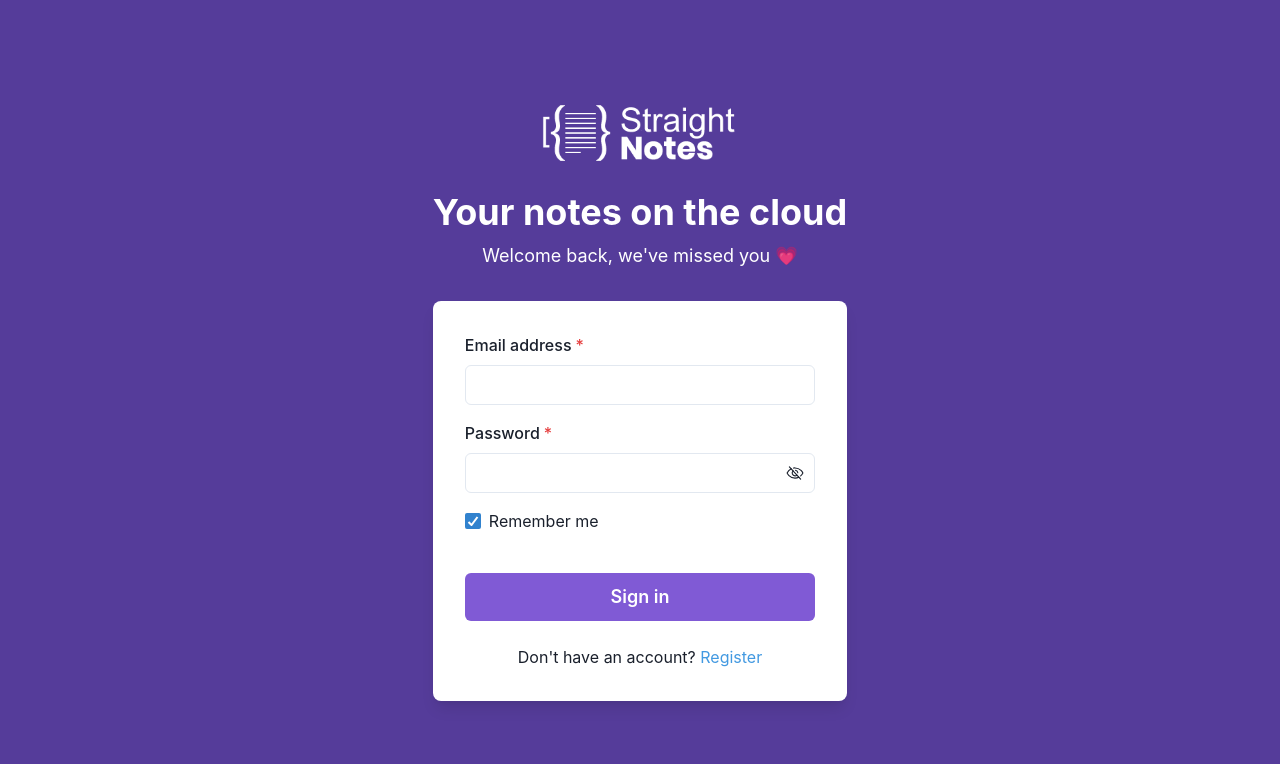
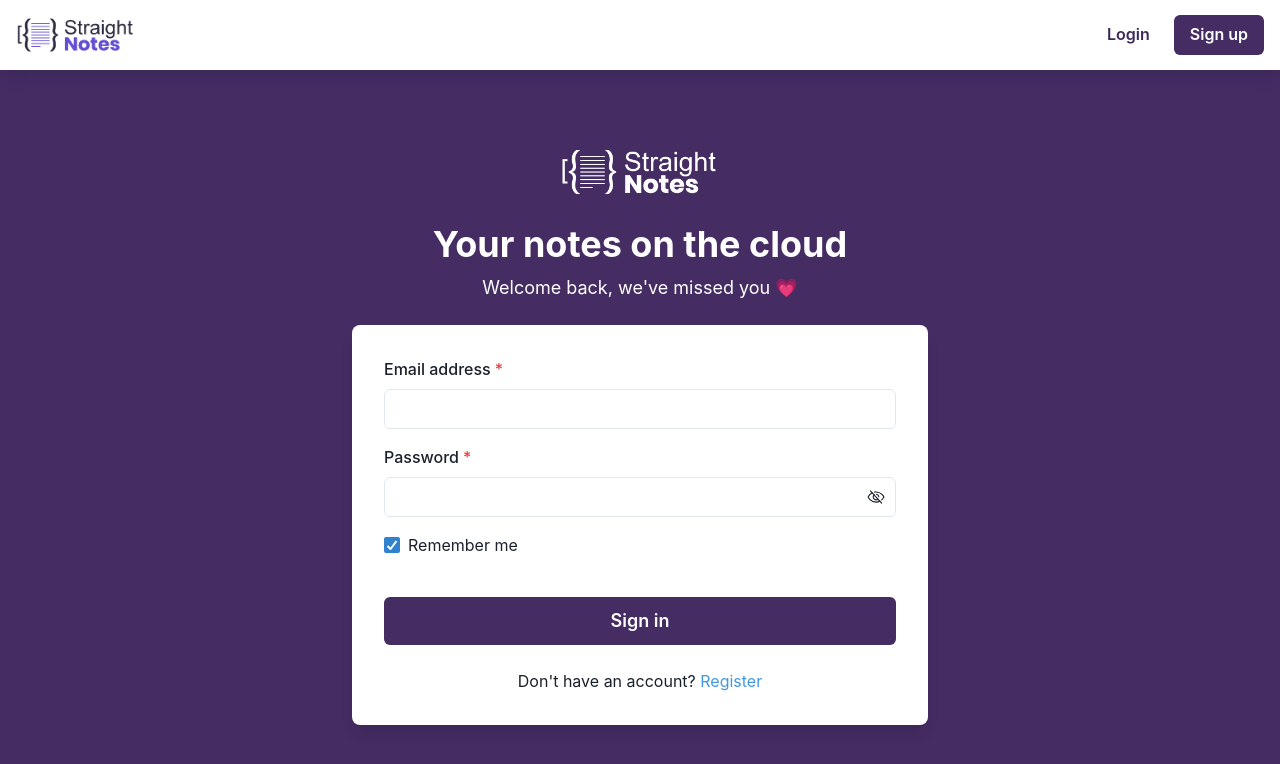
Before and after one commit to lamongabriel/straight-notes, a React (Vite) app in the folder web/: page /login in a window 1280 px wide. Shown: the top 764 px of the page. Built offline with nearby package versions, Linux system fonts and the light colour scheme.

Commit message:
theme and several layout adjustments

```diff
--- a/web/src/App.tsx
+++ b/web/src/App.tsx
@@ -11,9 +11,11 @@ import './styles/global.css'
 import { NotesContextProvider } from './contexts/NotesContext'
 import { DrawerContextProvider } from './contexts/DrawerContext'
 
+import { theme } from './styles/theme'
+
 export function App () {
   return (
-    <ChakraProvider>
+    <ChakraProvider theme={theme}>
       <AuthProvider>
         <NotesContextProvider>
           <DrawerContextProvider>
--- a/web/src/components/Header/index.tsx
+++ b/web/src/components/Header/index.tsx
@@ -44,12 +44,12 @@ export function Header () {
                 size={{ base: 'sm', md: 'md' }}
                 as={Link}
                 to='/login'
-                colorScheme='purple'
+                colorScheme='brand'
                 variant='ghost'
               >
                 Login
               </Button>
-              <Button size={{ base: 'sm', md: 'md' }} as={Link} to='/register' colorScheme='purple' variant='solid'>
+              <Button size={{ base: 'sm', md: 'md' }} as={Link} to='/register' colorScheme='brand' variant='solid'>
                 Sign up
               </Button>
             </HStack>
--- a/web/src/components/HeaderLogged/HeaderDrawer.tsx
+++ b/web/src/components/HeaderLogged/HeaderDrawer.tsx
@@ -73,7 +73,7 @@ export function HeaderDrawer () {
 
             <Flex justifyContent='space-between' alignItems='center' px={4}>
               <Text fontWeight='medium'>{notes.length} Notes</Text>
-              <Button size='sm' colorScheme='purple' variant='solid' onClick={handleCreateNote}>Note +</Button>
+              <Button size='sm' colorScheme='brand' variant='solid' onClick={handleCreateNote}>Note +</Button>
             </Flex>
 
             <Accordion>
@@ -86,7 +86,7 @@ export function HeaderDrawer () {
                           <Text
                             noOfLines={1}
                             fontWeight='bold'
-                            color={currentNote._id === note._id ? 'purple.500' : 'inherit'}
+                            color={currentNote._id === note._id ? 'brand.500' : 'inherit'}
                           >
                             {note.title}
                           </Text>
@@ -103,7 +103,7 @@ export function HeaderDrawer () {
                       <Flex justifyContent='space-between'>
                         <Button
                           size='sm'
-                          colorScheme='purple'
+                          colorScheme='brand'
                           variant='outline'
                           onClick={() => handleSelectNote(note)}
                         >
@@ -113,7 +113,7 @@ export function HeaderDrawer () {
                         <Button
                           leftIcon={<Icon as={ClockClockwise} />}
                           size='sm'
-                          colorScheme='purple'
+                          colorScheme='brand'
                           variant='outline'
                         >
                           {moment(note.updatedAt).fromNow()}
--- a/web/src/components/Layout/index.tsx
+++ b/web/src/components/Layout/index.tsx
@@ -1,7 +1,7 @@
 import { ReactNode } from 'react'
 import { Flex } from '@chakra-ui/react'
 
-import { Fade, Slide } from 'react-awesome-reveal'
+import { Zoom } from 'react-awesome-reveal'
 
 import { Header } from '../Header'
 
@@ -14,17 +14,14 @@ export function Layout ({ children }: LayoutProps) {
     <Flex
       flexDir='column'
       overflowX='hidden'
-      bg='purple.800'
-      bgGradient='linear-gradient(90deg, rgba(95,10,135,1) 0%, rgba(142,71,156,1) 100%)'
+      bg='brand.500'
     >
-      <Slide direction='down'>
-        <Header />
-      </Slide>
-      <Fade>
+      <Header />
+      <Zoom duration={200}>
         <Flex w='100vw' minH='calc(100vh - 70px)' maxWidth="1480px" px={8} mx='auto'>
           {children}
         </Flex>
-      </Fade>
+      </Zoom>
     </Flex>
   )
 }
--- a/web/src/components/Loading/index.tsx
+++ b/web/src/components/Loading/index.tsx
@@ -2,7 +2,7 @@ import { Spinner, Box } from '@chakra-ui/react'
 
 export function Loading () {
   return (
-    <Box backgroundColor='purple.700' display='flex' justifyContent='center' alignItems='center' minH='100vh' minW='100vw'>
+    <Box backgroundColor='brand.500' display='flex' justifyContent='center' alignItems='center' minH='100vh' minW='100vw'>
       <Spinner size='xl' color='white'/>
     </Box>
   )
--- a/web/src/components/auth/LoginForm/index.tsx
+++ b/web/src/components/auth/LoginForm/index.tsx
@@ -50,6 +50,7 @@ export function LoginForm () {
       bg={'white'}
       boxShadow={'lg'}
       p={8}
+      w='full'
     >
       <form style={{ display: 'flex', flexDirection: 'column', gap: '16px' }} onSubmit={handleSubmit}>
         <FormControl id="email" isRequired>
@@ -108,7 +109,7 @@ export function LoginForm () {
             </Checkbox>
           </Stack>
           <Button
-            colorScheme='purple'
+            colorScheme='brand'
             loadingText="Loading"
             size="lg"
             type='submit'
--- a/web/src/components/auth/RegisterForm/index.tsx
+++ b/web/src/components/auth/RegisterForm/index.tsx
@@ -49,6 +49,7 @@ export function RegisterForm () {
       bg={'white'}
       boxShadow={'lg'}
       p={8}
+      w='full'
     >
       <form style={{ display: 'flex', flexDirection: 'column', gap: '16px' }} onSubmit={handleSubmit}>
         <FormControl id="name" isRequired>
@@ -106,7 +107,7 @@ export function RegisterForm () {
           <Button
             loadingText="Submitting"
             size="lg"
-            colorScheme='purple'
+            colorScheme='brand'
             isLoading={isLoading}
             type='submit'
           >
--- a/web/src/screens/Home/index.tsx
+++ b/web/src/screens/Home/index.tsx
@@ -46,7 +46,7 @@ export function Home () {
             variant='outline'
             size='lg'
             border='2px'
-            _hover={{ bg: 'white', color: 'purple.700' }}
+            _hover={{ bg: 'white', color: 'brand.500' }}
           >
             Register for free now
           </Button>
--- a/web/src/screens/Login/index.tsx
+++ b/web/src/screens/Login/index.tsx
@@ -1,31 +1,34 @@
-import { LoginForm } from '../../components/auth/LoginForm'
 import { Link } from 'react-router-dom'
 
 import {
-  Flex,
   Box,
   Stack,
   Heading,
   Text,
-  Image
+  Image,
+  Flex
 } from '@chakra-ui/react'
-
-import { Fade } from 'react-awesome-reveal'
 
 import logo from '../../assets/images/logo-white.png'
 
+import { Layout } from '../../components/Layout'
+import { LoginForm } from '../../components/auth/LoginForm'
+
 export function Login () {
   return (
+    <Layout>
       <Flex
-      minH={'100vh'}
-      align={'center'}
-      justify={'center'}
-      bg='purple.700'
+        align='center'
+        justify='center'
+        flexDir='column'
+        w='full'
+        maxW='xl'
+        mx='auto'
+        py={12}
+        gap={6}
       >
-      <Fade>
-        <Stack spacing={8} mx={'auto'} maxW={'lg'} w='full' py={12} px={6}>
         <Stack align={'center'}>
-            <Box mb={4} maxW='200px' as={Link} to='/' >
+          <Box mb={4} maxW='160px' as={Link} to='/' >
             <Image src={logo} />
           </Box>
           <Heading color={'white'} fontSize={{ base: '2xl', lg: '4xl' }} textAlign={'center'}>
@@ -38,8 +41,7 @@ export function Login () {
 
         <LoginForm />
 
-        </Stack>
-      </Fade>
       </Flex>
+    </Layout>
   )
 }
--- a/web/src/screens/Register/index.tsx
+++ b/web/src/screens/Register/index.tsx
@@ -1,31 +1,34 @@
-import { RegisterForm } from '../../components/auth/RegisterForm'
 import { Link } from 'react-router-dom'
 
 import {
-  Flex,
   Box,
   Stack,
   Heading,
   Text,
-  Image
+  Image,
+  Flex
 } from '@chakra-ui/react'
-
-import { Fade } from 'react-awesome-reveal'
 
 import logo from '../../assets/images/logo-white.png'
 
+import { Layout } from '../../components/Layout'
+import { RegisterForm } from '../../components/auth/RegisterForm'
+
 export function Register () {
   return (
+    <Layout>
       <Flex
-      minH={'100vh'}
-      align={'center'}
-      justify={'center'}
-      bg='purple.700'
+        align='center'
+        justify='center'
+        flexDir='column'
+        w='full'
+        maxW='xl'
+        mx='auto'
+        py={12}
+        gap={6}
       >
-      <Fade>
-        <Stack spacing={8} mx={'auto'} maxW={'lg'} w='full' py={12} px={6}>
         <Stack align={'center'}>
-            <Box mb={4} maxW='200px' as={Link} to='/' >
+          <Box mb={4} maxW='160px' as={Link} to='/' >
             <Image src={logo} />
           </Box>
           <Heading color={'white'} fontSize={{ base: '2xl', lg: '4xl' }} textAlign={'center'}>
@@ -38,8 +41,7 @@ export function Register () {
 
         <RegisterForm />
 
-        </Stack>
-      </Fade>
       </Flex>
+    </Layout>
   )
 }
--- a/web/src/styles/global.css
+++ b/web/src/styles/global.css
@@ -1,8 +1,3 @@
-:root{
-  --primary-purple: #694ED8;
-  --darker-purple: #6600CC;
-}
-
 *, *:before, *:after{
   box-sizing: border-box;
   margin: 0;
--- /dev/null
+++ b/web/src/styles/theme.ts
@@ -0,0 +1,17 @@
+import { extendTheme } from '@chakra-ui/react'
+
+export const theme = extendTheme({
+  colors: {
+    brand: {
+      100: '#8f80a1',
+      200: '#7d6b92',
+      300: '#6a5682',
+      400: '#584173',
+      500: '#452c63',
+      600: '#3e2859',
+      700: '#37234f',
+      800: '#301f45',
+      900: '#291a3b'
+    }
+  }
+})
```
Lines whose indentation alone changed are shown as unchanged.
